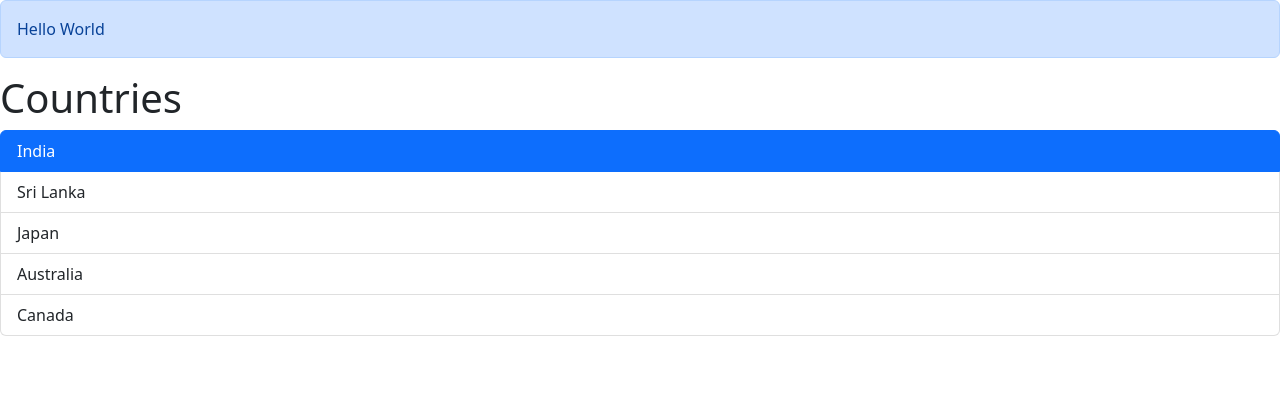
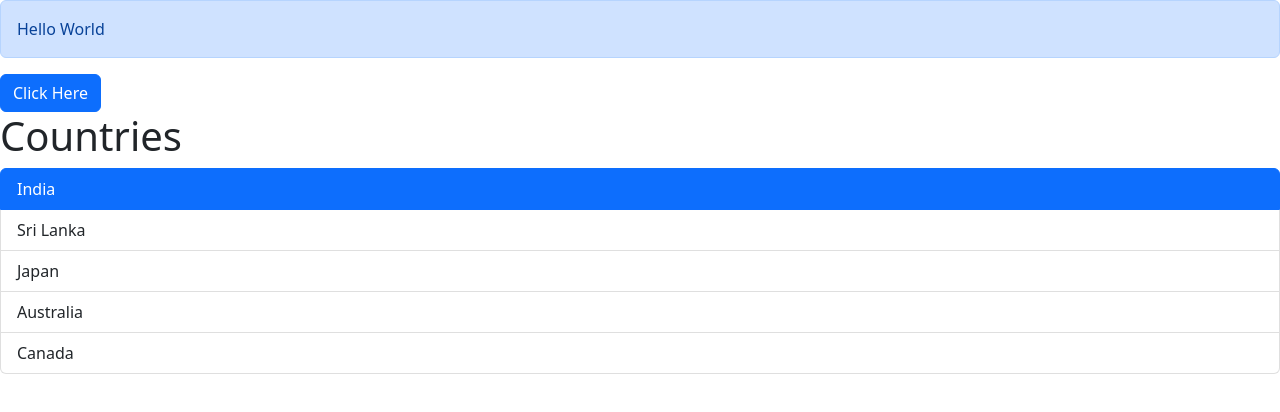
Before and after one commit to ashenud/game-app, a React (Vite) app: page / in a window 1280 px wide. Shown: the top 412 px of the page. Built offline with nearby package versions, Linux system fonts and the light colour scheme.

Commit message:
Add button component

```diff
--- a/src/App.tsx
+++ b/src/App.tsx
@@ -3,6 +3,7 @@
 import './App.css';
 import ListGroup from './components/ListGroup';
 import Alert from './components/Alert';
+import Button from './components/Button';
 
 function App() {
     let countriesList = ['India', 'Sri Lanka', 'Japan', 'Australia', 'Canada'];
@@ -17,6 +18,9 @@
             <Alert>
                 Hello <span>World</span>
             </Alert>
+            <Button onClick={() => console.log('clicked')}>
+                Click Here
+            </Button>
             <ListGroup heading='Countries' items={countriesList} onSelectItem={handleSelectItem} />
         </div>
     );
--- /dev/null
+++ b/src/components/Button.tsx
@@ -0,0 +1,15 @@
+interface Props {
+    children: string;
+    color?: 'primary' | 'secondary' | 'info' | 'warning';
+    onClick: () => void;
+}
+
+function Button({ children, color = 'primary', onClick }: Props) {
+    return (
+        <button type='button' className={'btn btn-' + color} onClick={onClick}>
+            {children}
+        </button>
+    );
+}
+
+export default Button;
```
